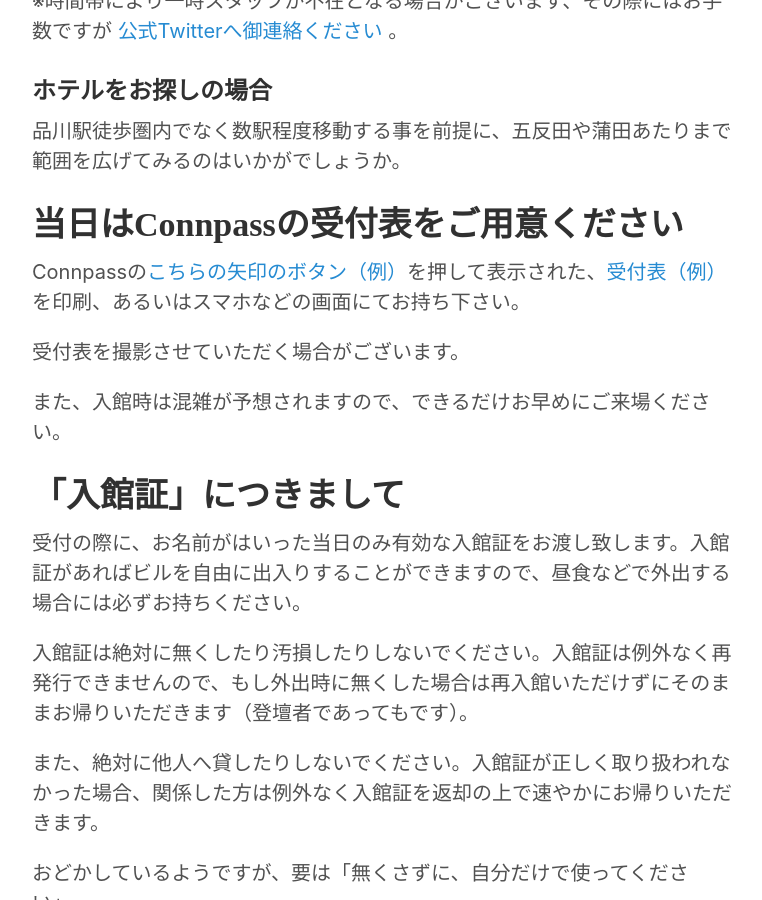
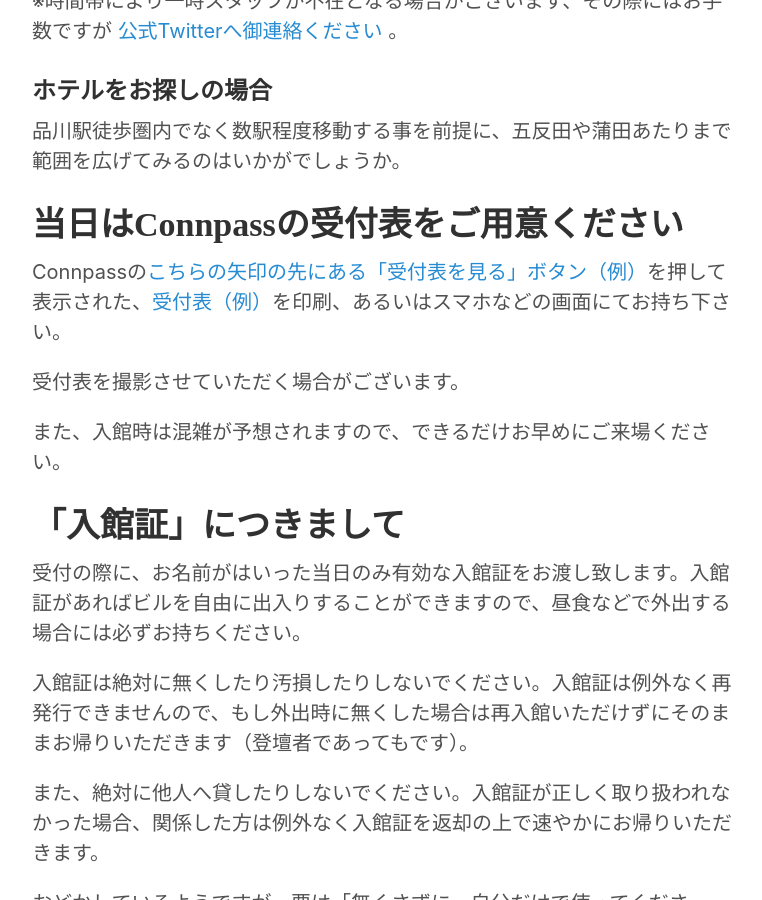
Before and after one commit to hachiojipm/yapcasia-8oji-2016mid, a Jekyll site: the page built from venue_info.md, in a window 1280 px wide and 900 px high, scrolled down 2021 px. Shown: the whole window, without its empty margins (258-1020 px from the left). Built offline with Jekyll 4.4.1, drawn with Linux system fonts in a browser that asks for light colours; comment, search, counter and statistics services are not loaded.

Commit message:
update text

```diff
--- a/venue_info.md
+++ b/venue_info.md
@@ -35,7 +35,7 @@ title: 会場の情報
 
 # 当日はConnpassの受付表をご用意ください
 
-Connpassの[こちらの矢印のボタン（例）](https://gyazo.com/ad4ef16f2704de90ee1a63b8506417fb)を押して表示された、[受付表（例）](https://gyazo.com/1014d3050b174fff5018625f1d327818)を印刷、あるいはスマホなどの画面にてお持ち下さい。
+Connpassの[こちらの矢印の先にある「受付表を見る」ボタン（例）](https://gyazo.com/ad4ef16f2704de90ee1a63b8506417fb)を押して表示された、[受付表（例）](https://gyazo.com/1014d3050b174fff5018625f1d327818)を印刷、あるいはスマホなどの画面にてお持ち下さい。
 
 受付表を撮影させていただく場合がございます。
 
```
